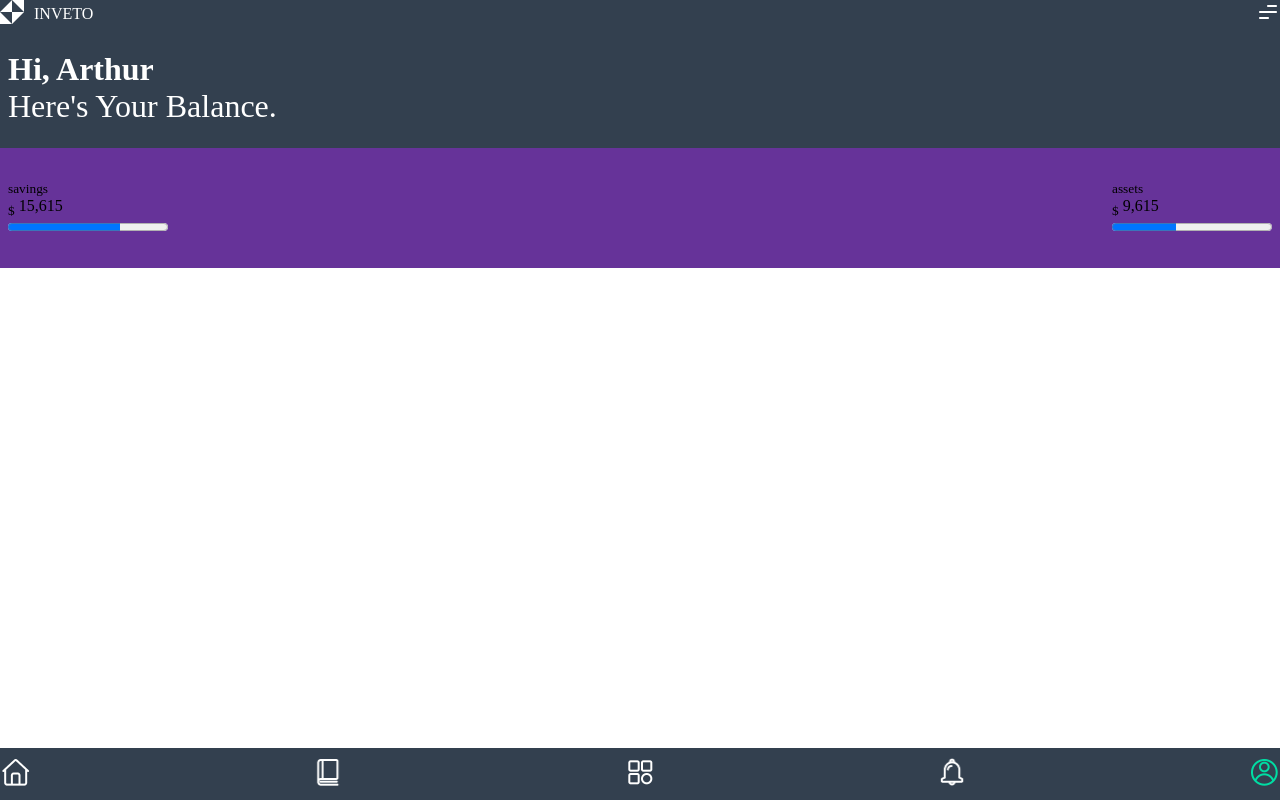
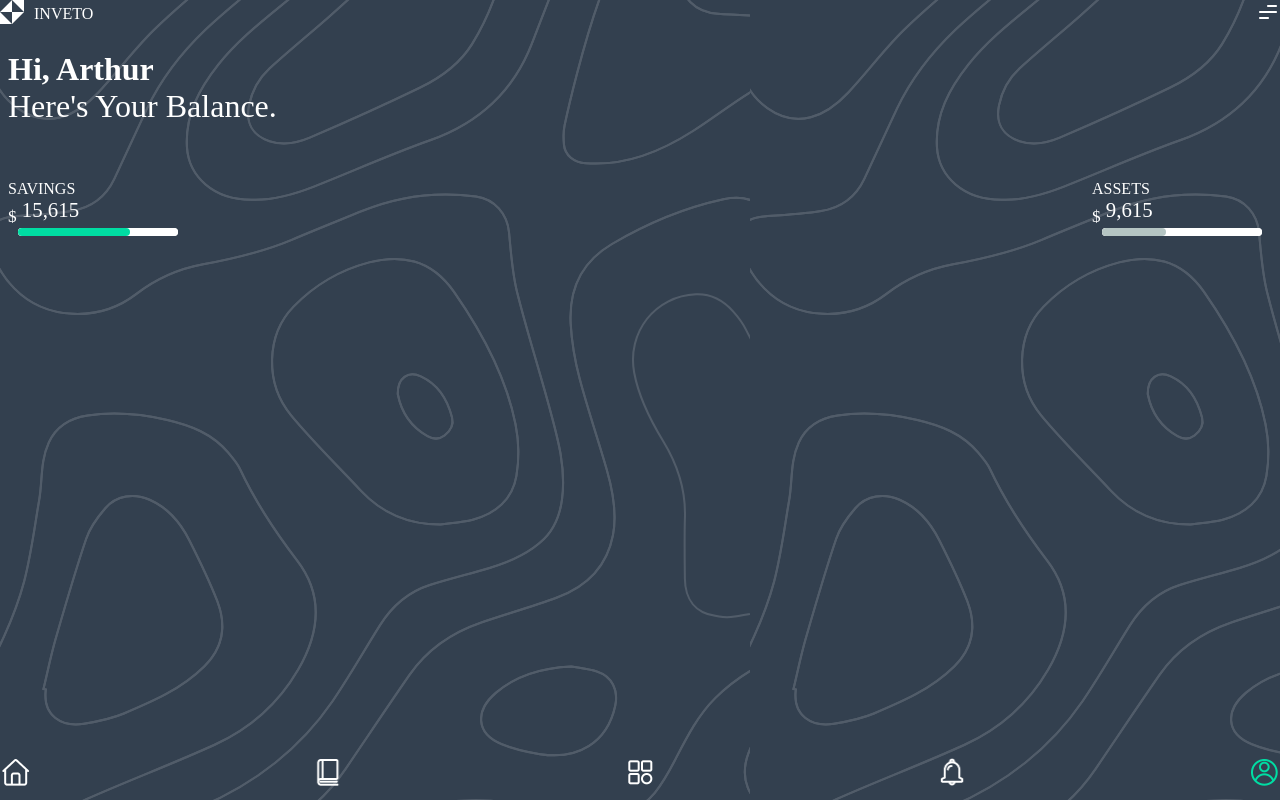
Before and after one commit to DavidJJulio/virtualWallet, a plain HTML site: page index.html in a window 1280 px wide. Drawn offline with Linux system fonts and the light colour scheme; a web font is replaced by a local one.

Commit message:
feat: :construction: Progresando

```diff
--- a/css/style.css
+++ b/css/style.css
@@ -5,9 +5,13 @@
     box-sizing: border-box;
     font-family: "SF-Pro-Text-Regular.otf";
 }
+body {
+    background-image: url(../storage/img/banner.svg);
+    background-color: var(--color-primario);
+}
 .header {
     width: 100%;
-    background-color: var(--color-primario);
+
     display: flex;
     flex-direction: row;
     justify-content: space-between;
@@ -41,7 +45,6 @@
 }
 .footer {
     width: 100%;
-    background:var(--color-primario);
     position: fixed;
     bottom: 0;
 }
@@ -56,12 +59,8 @@
 .footer ul li a img {
     width: 2em;
 }
-.main__titulo {
-    background-color: rebeccapurple;
-}
 .titulo__card {
     color: var(--color-ternario);
-    background-color: var(--color-primario);
     display: flex;
     flex-direction: column;
     height: 120px;
@@ -92,4 +91,55 @@
 .balance__two {
     display: flex;
     flex-direction: column;
+    color: var(--color-ternario);
 }
+
+.balance__one small,
+.balance__two small {
+    font-size: 1em;
+    text-transform: uppercase;
+    font-family: "SF-Pro-Text-Medium.otf";
+}
+
+.balance__one label,
+.balance__two label {
+    font-size: 1.3em;
+    font-family: "SF-Pro-Text-Bold";
+}
+
+.balance__one progress[value] {
+    --color: var(--color-secundario);
+    --background: var(--color-ternario);
+    background: var(--background);
+}
+
+.balance__two progress[value] {
+    --color: var(--color-cuarto);
+    --background: var(--color-ternario);
+    background: var(--background);
+}
+
+progress[value] {
+    appearance: none;
+    border: none;
+    margin: 0 10px;
+    height: .5em;
+    border-radius: 10em;
+}
+
+.balance__one progress[value]::-webkit-progress-bar,
+.balance__two progress[value]::-webkit-progress-bar {
+    border-radius: 10em;
+    height: .5em;
+    background: var(--background);
+}
+
+progress[value]::-webkit-progress-value {
+    border-radius: 10em;
+    background: var(--color);
+}
+
+progress[value]::-moz-progress-bar {
+    border-radius: 10em;
+    background: var(--color);
+}
```
Also changed, not shown: storage/img/banner.svg (added).
